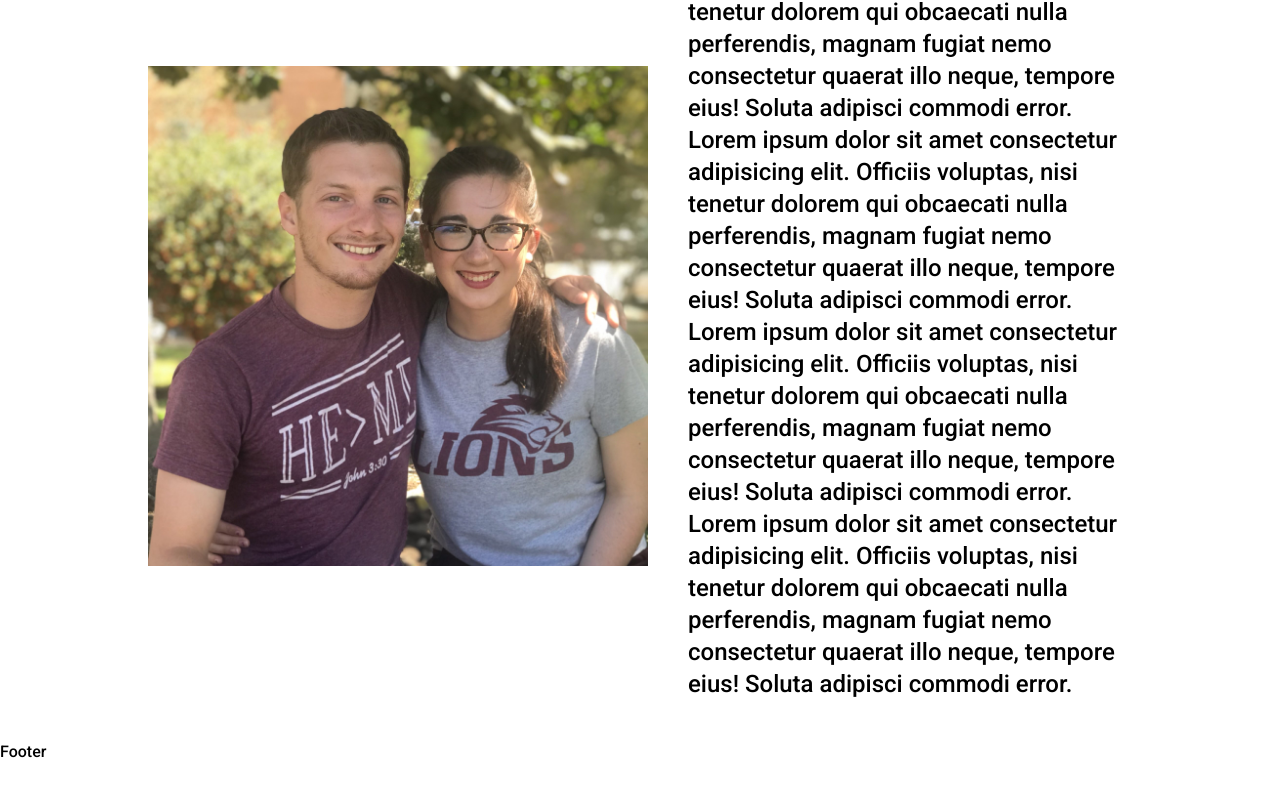
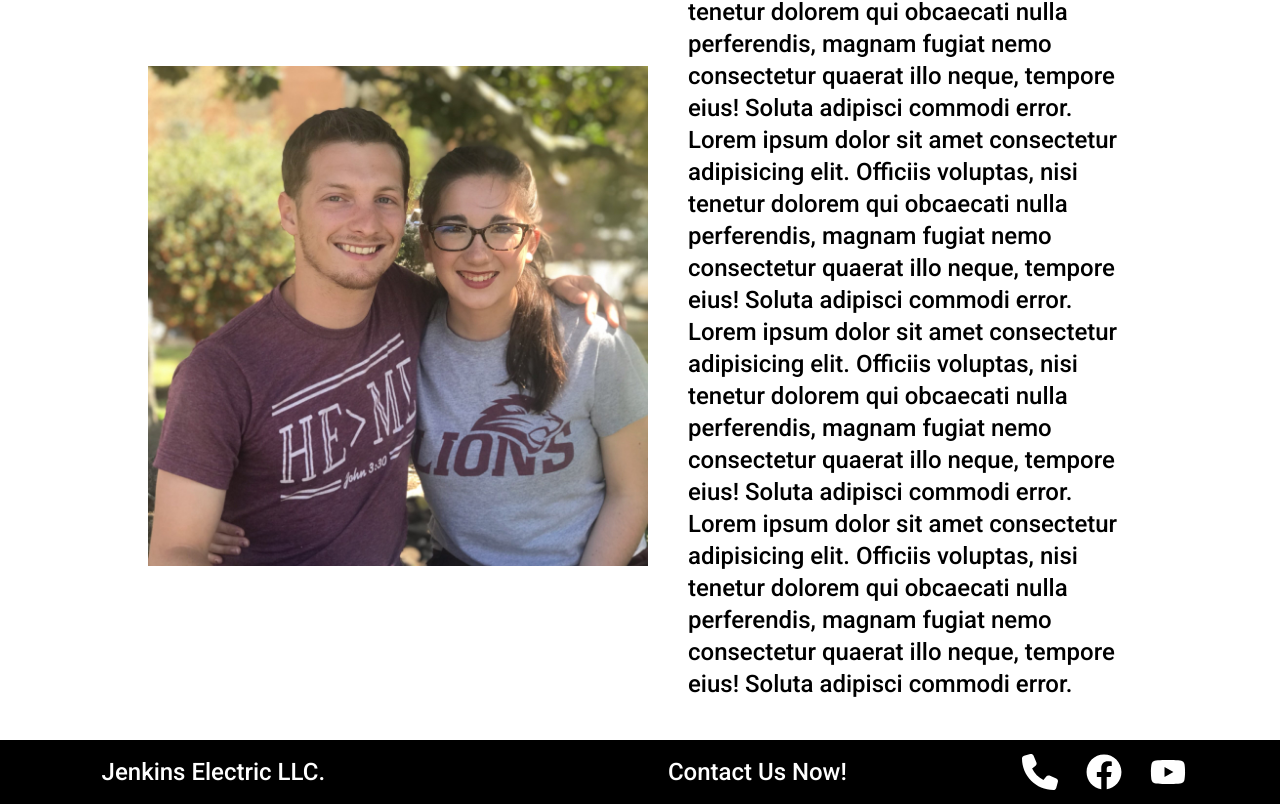
Before and after one commit to evandvance/jenkinselectricllc, a Next.js app: page / in a window 1280 px wide. Shown: the part 1648-2452 px from the top of the page. Before the commit the page ends 2412 px from the top, so only its background shows below. Built offline with nearby package versions, Linux system fonts and the light colour scheme.

Commit message:
Added Footer

```diff
--- a/src/components/Footer/Footer.tsx
+++ b/src/components/Footer/Footer.tsx
@@ -1,7 +1,42 @@
-import React from 'react';
+import Link from 'next/link';
+import { FaPhone } from 'react-icons/fa6';
+import { FaFacebook } from 'react-icons/fa';
+import { FaYoutube } from 'react-icons/fa';
 
 const Footer = () => {
-  return <div>Footer</div>;
+  return (
+    <footer
+      data-testid="footer-1"
+      className="flex flex-col lg:flex-row justify-around items-centerw-screen h-[8vh] bg-black text-white"
+    >
+      <Link
+        className="flex justify-center items-center h-full w-1/3 text-2xl"
+        href={'/'}
+      >
+        Jenkins Electric LLC.
+      </Link>
+      <div className="flex flex-col lg:flex-row justify-around items-center w-2/3 h-full">
+        <div></div>
+        <Link className="text-2xl" href={'/contact'}>
+          Contact Us Now!
+        </Link>
+        <div id="icons" className="flex justify-around w-48 h-[8vh] text-4xl">
+          <Link href={'tel:7317276578'}>
+            <FaPhone className="h-full" color="white" />
+          </Link>
+          <Link
+            target="_blank"
+            href={'https://www.facebook.com/JenkinsElectric96/'}
+          >
+            <FaFacebook className="h-full" color="white" />
+          </Link>
+          <Link target="_blank" href={''}>
+            <FaYoutube className="h-full" color="white" />
+          </Link>
+        </div>
+      </div>
+    </footer>
+  );
 };
 
 export default Footer;
```
